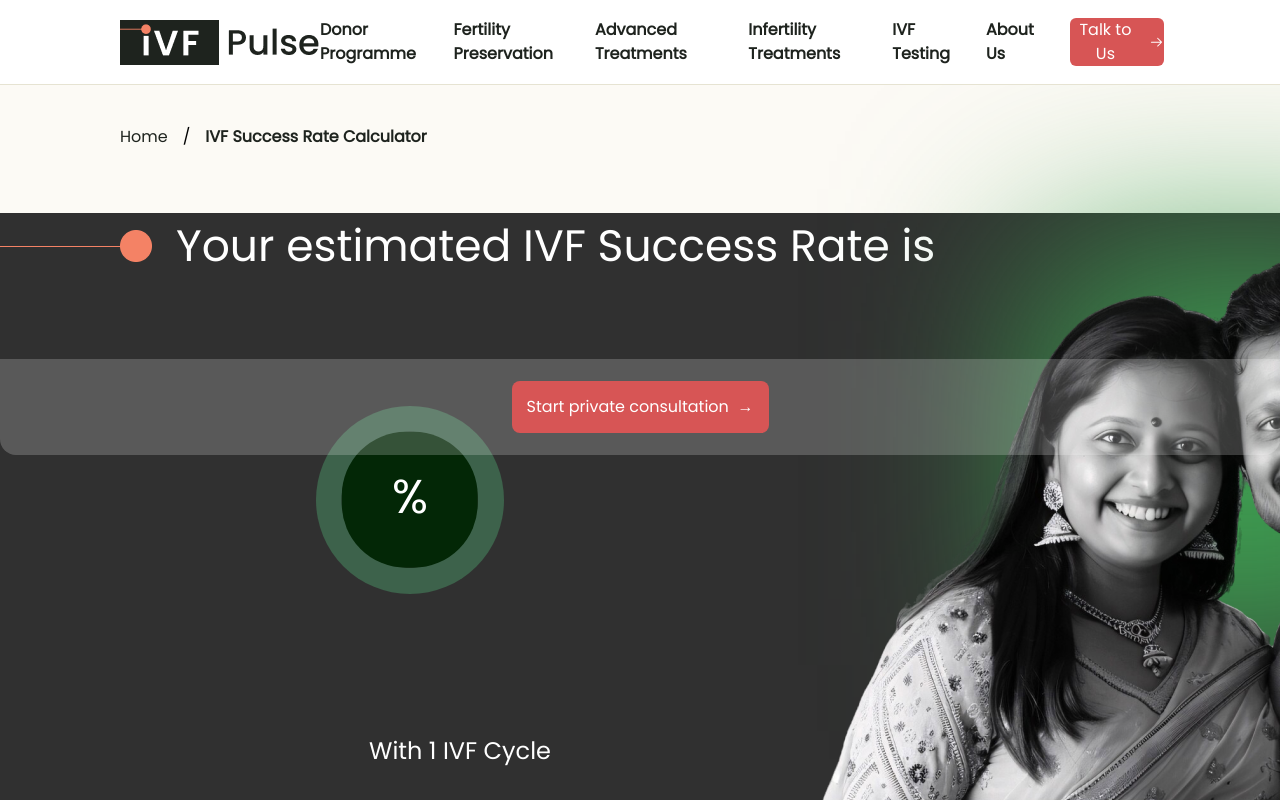
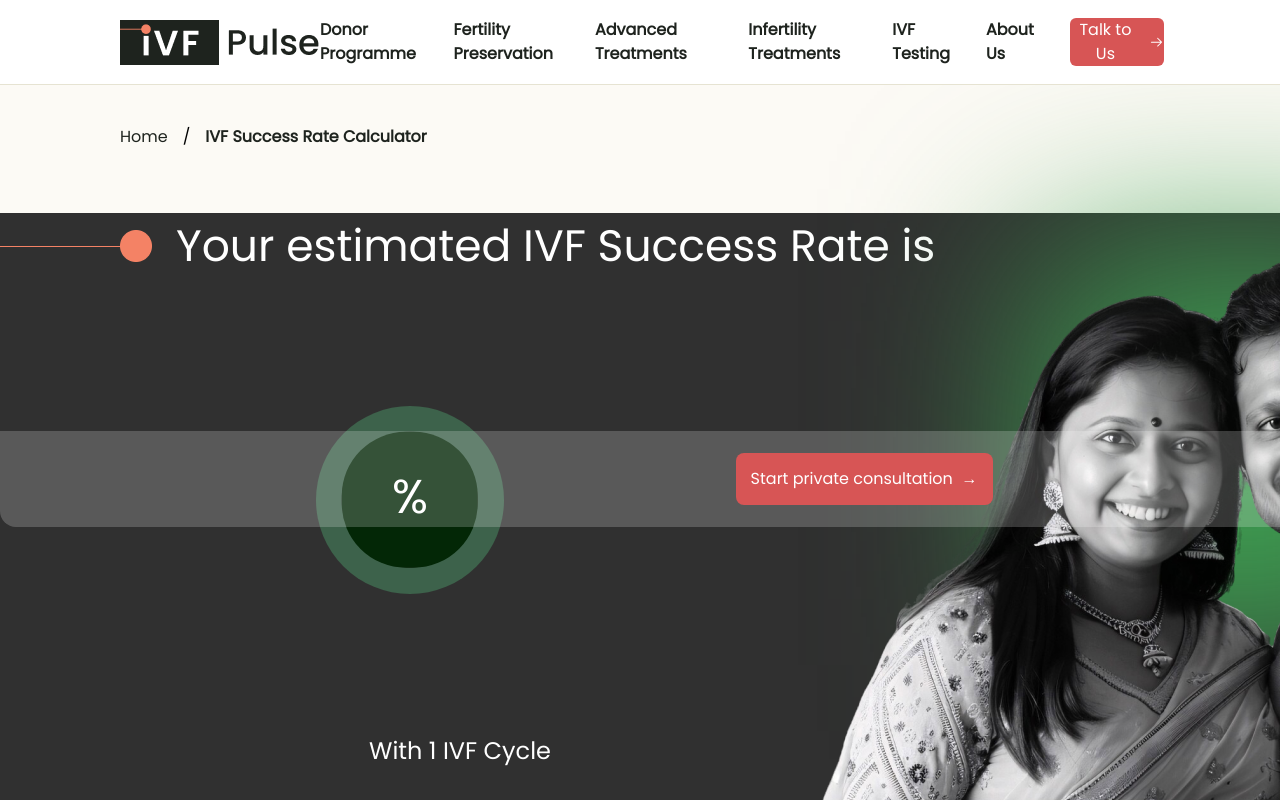
Before and after one commit to Susanta0/Ivf_Pluse, a React (Vite) app: page /result in a window 1280 px wide. Shown: the top 800 px of the page. Built offline with nearby package versions, Linux system fonts and the light colour scheme.

Commit message:
added code

```diff
--- a/src/Pages/Result.jsx
+++ b/src/Pages/Result.jsx
@@ -107,10 +107,9 @@ const Result = () => {
 
 
 
-      <div className="w-full h-[96px] absolute flex justify-center items-center rounded-bl-2xl rounded-br-2xl bg-[#FFFFFF33]">
+      <div className="w-full h-[96px] sticky flex mt-[4.5em] justify-center items-center rounded-bl-2xl rounded-br-2xl bg-[#FFFFFF33]">
 
       <button
-
           className="w-[257px] h-[52px] bg-[#D75555] rounded-[8px] text-[16px] font-medium text-[#FFFFFF]
           "
         >
```
